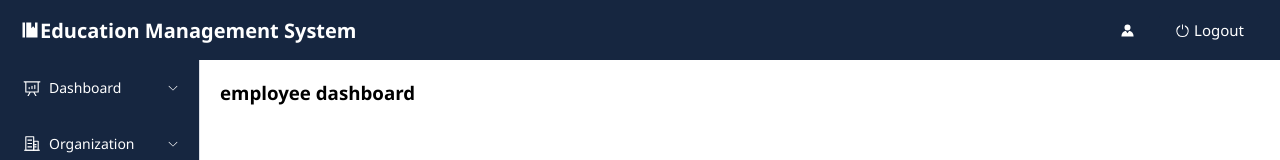
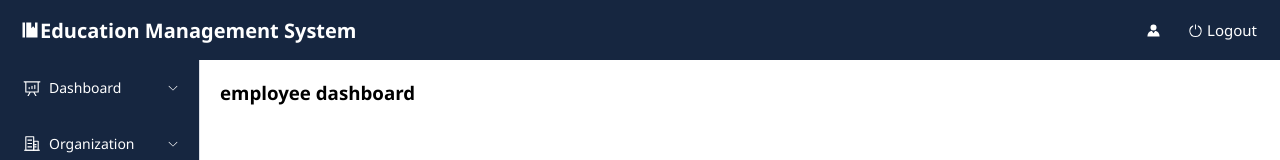
Before and after one commit to clementleetimfu/vue-education-management-system, a Vue app: page /dash-emp in a window 1280 px wide. Shown: the top 160 px of the page. Built offline with nearby package versions, Linux system fonts and the light colour scheme.

Commit message:
change logout buttont to link type

```diff
--- a/src/views/layout/Index.vue
+++ b/src/views/layout/Index.vue
@@ -48,7 +48,7 @@ const handleLogout = () => {
             <el-text class="header-username"><el-icon>
                 <Avatar />
               </el-icon>&nbsp;{{ empStore.username }}</el-text>
-            <el-button @click="handleLogout" class="header-logout-button" color="#162640"><el-icon>
+            <el-button link @click="handleLogout" class="header-logout-button" color="#162640"><el-icon>
                 <SwitchButton />
               </el-icon>&nbsp;Logout</el-button>
           </el-col>
```
